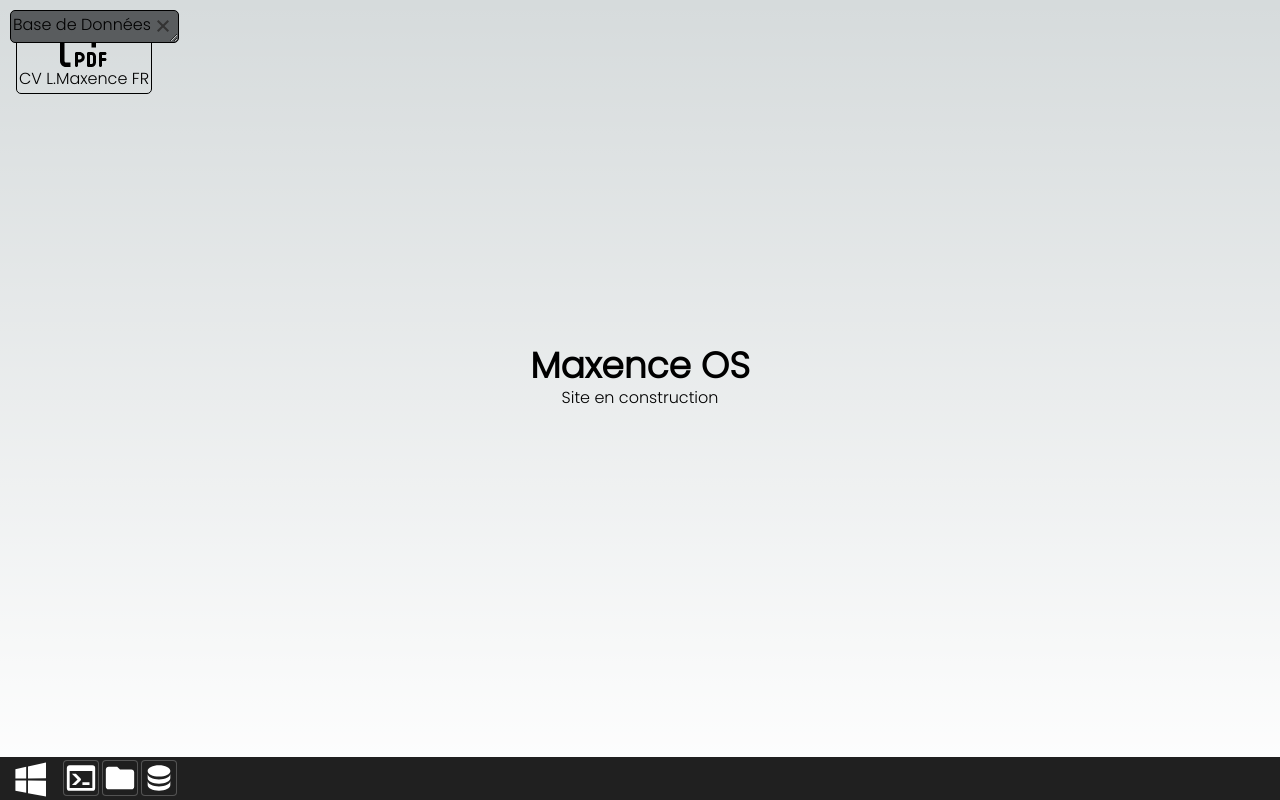
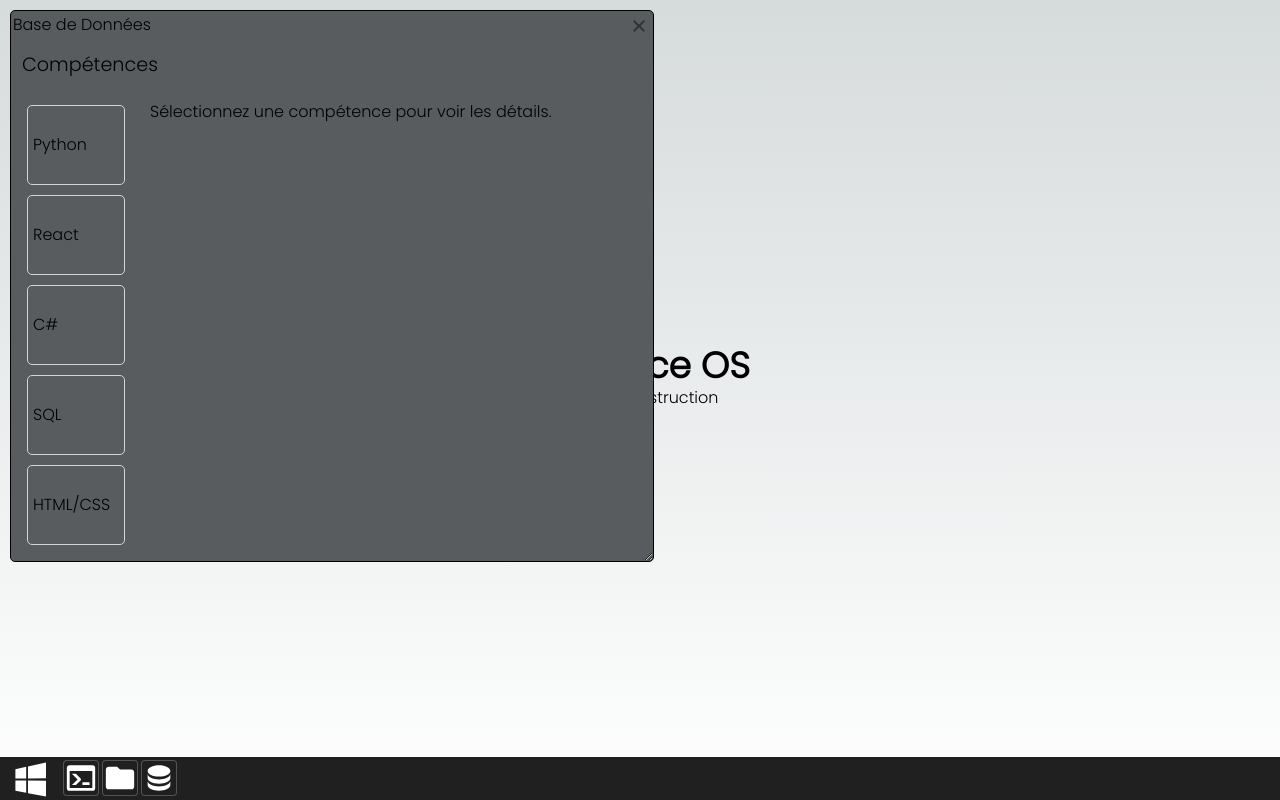
Before and after one commit to Maxougit/maxence-os, a Next.js app: page / in a window 1280 px wide. Both pictures are taken after a click on the icon 159 px from the left and 778 px from the top of the page. Built offline with nearby package versions, Linux system fonts and the light colour scheme.

Commit message:
first try database

```diff
--- a/src/components/Application/Database.js
+++ b/src/components/Application/Database.js
@@ -1,10 +1,10 @@
 import React, { useEffect, useState } from "react";
+import styles from "./Database.module.css";
 
 const skillsData = [
   {
     id: 1,
     skill: "Python",
-    description: "Algorithmes et scripts divers.",
     details: {
       applications: ["Automatisation", "Scraping", "Selenium", "DataAnalysis"],
     },
@@ -12,7 +12,6 @@ const skillsData = [
   {
     id: 2,
     skill: "React",
-    description: "Applications web et monitoring",
     details: {
       applications: ["next.js", "Angular", "API", "ORM"],
     },
@@ -20,7 +19,6 @@ const skillsData = [
   {
     id: 3,
     skill: "C#",
-    description: "Création d'applications de bureau",
     details: {
       applications: ["WPF", "UWP", "API", "ORM", ".NET"],
     },
@@ -28,7 +26,6 @@ const skillsData = [
   {
     id: 4,
     skill: "SQL",
-    description: "Gestion de base de données",
     details: {
       applications: ["MySQL", "MicrosoftSQL", "MariaDB", "PostgreSQL"],
     },
@@ -36,7 +33,6 @@ const skillsData = [
   {
     id: 5,
     skill: "HTML/CSS",
-    description: "Création de sites web",
     details: {
       applications: ["Tailwind", "MUI"],
     },
@@ -44,7 +40,43 @@ const skillsData = [
 ];
 
 const Database = () => {
-  return <></>;
+  // État pour stocker les compétences chargées
+  const [skills, setSkills] = useState([]);
+  // État pour la compétence sélectionnée
+  const [selectedSkill, setSelectedSkill] = useState(null);
+
+  // Simule le chargement des données
+  useEffect(() => {
+    setSkills(skillsData);
+  }, []);
+
+  return (
+    <div className={styles.databasewindow}>
+      <div className={styles.header}>Compétences</div>
+      <div className={styles.content}>
+        <div className={styles.sidebar}>
+          {skills.map((skill) => (
+            <div key={skill.id} className={styles.sidebarBTN} onClick={() => setSelectedSkill(skill)}>
+              {skill.skill}
+            </div>
+          ))}
+        </div>
+        <div className={styles.database}>
+          {selectedSkill ? (
+            <div>
+              <ul>
+                {selectedSkill.details.applications.map((app, index) => (
+                  <li key={index}>{app}</li>
+                ))}
+              </ul>
+            </div>
+          ) : (
+            <div>Sélectionnez une compétence pour voir les détails.</div>
+          )}
+        </div>
+      </div>
+    </div>
+  );
 };
 
 export default Database;
--- a/src/components/Application/Database.module.css
+++ b/src/components/Application/Database.module.css
@@ -0,0 +1,64 @@
+.databasewindow {
+    display: flex;
+    flex-direction: column;
+    max-width: 100%;
+    min-width: 40rem;
+  }
+
+  .header {
+    display: flex;
+    padding: 10px;
+    font-size: 1.2rem;
+  }
+
+  .content {
+    display: flex;
+    flex-direction: row;
+  }
+
+  .sidebar {
+    display: flex;
+    flex-direction: column;
+    width: 20%;
+    padding: 10px;
+    cursor: pointer;
+
+  }
+
+  .sidebarBTN{
+    display: flex;
+    flex-direction: row;
+    justify-content: space-between;
+    align-items: center;
+    border: 1px solid #d4d4d4;
+    border-radius: 5px;
+    padding: 5px;
+    margin: 5px;
+    height: 80px;
+    }
+
+  .database {
+    display: flex;
+    flex-direction: column;
+    width: 80%;
+    padding: 10px;
+  }
+
+  .sidebar div:hover {
+    background-color: #d4d4d4;
+  }
+
+  @media screen and (max-width: 768px) {
+    .databasewindow {
+      min-width: 22rem;
+    }
+
+    .sidebar,
+    .database {
+      width: 100%;
+    }
+
+    .content {
+      flex-direction: column;
+    }
+  }
```
